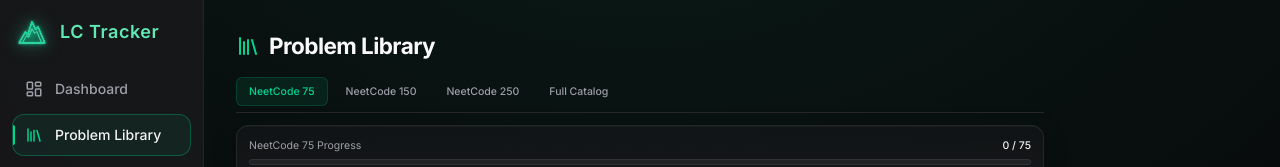
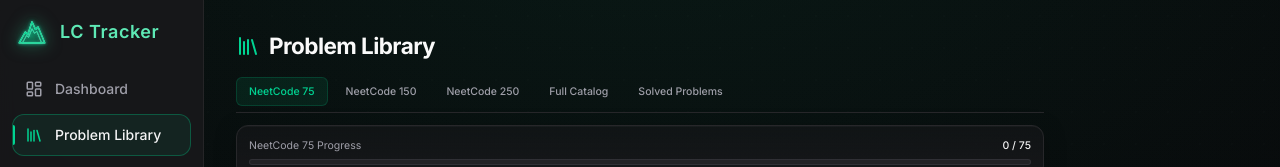
Before and after one commit to Alesiobarquin/LC-Tracker, a React (Vite) app: page /library in a window 1280 px wide. Shown: the top 167 px of the page. Built offline with nearby package versions, Linux system fonts and the light colour scheme; no server answers.

Commit message:
Add solved problems to library with export option

```diff
--- a/src/components/ProblemLibrary.tsx
+++ b/src/components/ProblemLibrary.tsx
@@ -1,6 +1,6 @@
 import React, { useState, useMemo, useEffect } from 'react';
 import { problems, allProblems, problemMap, isProblemPremium, Category } from '../data/problems';
-import { Search, Play, CircleCheck, Filter, Lock, ExternalLink, Library } from 'lucide-react';
+import { Search, Play, CircleCheck, Filter, Lock, ExternalLink, Library, Copy } from 'lucide-react';
 import { useUser } from '@clerk/clerk-react';
 import { useNavigate } from 'react-router-dom';
 import { clsx } from 'clsx';
@@ -24,7 +24,7 @@
   const [pendingPremiumStartId, setPendingPremiumStartId] = useState<string | null>(null);
 
   const [activeTab, setActiveTab] = useState<
-    'NeetCode 75' | 'NeetCode 150' | 'NeetCode 250' | 'Full Catalog'
+    'NeetCode 75' | 'NeetCode 150' | 'NeetCode 250' | 'Full Catalog' | 'Solved Problems'
   >('NeetCode 75');
   const [visibleLimit, setVisibleLimit] = useState(PROBLEM_LIST_INITIAL_CHUNK);
   const [sortConfig, setSortConfig] = useState<{ key: 'title' | 'category' | 'difficulty' | 'status'; direction: 'asc' | 'desc' } | null>(null);
@@ -34,8 +34,9 @@
     if (activeTab === 'NeetCode 150') return problems.filter((p) => p.isNeetCode150);
     if (activeTab === 'NeetCode 250') return problems.filter((p) => p.isNeetCode250);
     if (activeTab === 'Full Catalog') return allProblems;
+    if (activeTab === 'Solved Problems') return allProblems.filter((p) => progress[p.id]);
     return [];
-  }, [activeTab]);
+  }, [activeTab, progress]);
 
   useEffect(() => {
     setVisibleLimit(PROBLEM_LIST_INITIAL_CHUNK);
@@ -120,10 +121,20 @@
     setActiveSession(problemId);
   };
 
+  const [isCopied, setIsCopied] = useState(false);
+
   const confirmPremiumStart = () => {
     if (!pendingPremiumStartId) return;
     setActiveSession(pendingPremiumStartId);
     setPendingPremiumStartId(null);
+  };
+
+  const copySolvedProblems = () => {
+    const solvedList = allProblems.filter((p) => progress[p.id]).map(p => p.title).join('\n');
+    navigator.clipboard.writeText(solvedList).then(() => {
+      setIsCopied(true);
+      setTimeout(() => setIsCopied(false), 2000);
+    });
   };
 
   // Conditionally navigate to timer if a session starts
@@ -159,8 +170,9 @@
 
       <div className="flex flex-col gap-4">
         {/* Tabs */}
-        <div className="flex flex-wrap gap-2 border-b border-zinc-800 pb-2">
-          {(['NeetCode 75', 'NeetCode 150', 'NeetCode 250', 'Full Catalog'] as const).map((tab) => (
+        <div className="flex flex-wrap items-center justify-between gap-2 border-b border-zinc-800 pb-2">
+          <div className="flex flex-wrap gap-2">
+            {(['NeetCode 75', 'NeetCode 150', 'NeetCode 250', 'Full Catalog', 'Solved Problems'] as const).map((tab) => (
               <button
                 key={tab}
                 onClick={() => setActiveTab(tab)}
@@ -175,8 +187,19 @@
               </button>
             ))}
           </div>
+          {activeTab === 'Solved Problems' && (
+            <button
+              onClick={copySolvedProblems}
+              className="flex items-center gap-2 px-3 py-1.5 rounded-lg text-xs font-medium bg-zinc-800 hover:bg-zinc-700 text-zinc-200 transition-colors border border-zinc-700"
+            >
+              {isCopied ? <CircleCheck size={14} className="text-emerald-500" /> : <Copy size={14} />}
+              {isCopied ? 'Copied!' : 'Copy List'}
+            </button>
+          )}
+        </div>
 
         {/* Progress Bar */}
+        {activeTab !== 'Solved Problems' && (
           <div className="premium-card p-4">
             <div className="flex justify-between text-sm mb-2">
               <span className="text-zinc-400">{activeTab} Progress</span>
@@ -189,6 +212,7 @@
               />
             </div>
           </div>
+        )}
       </div>
 
       <div className="flex flex-col md:flex-row gap-4">
```
Lines whose indentation alone changed are shown as unchanged.
